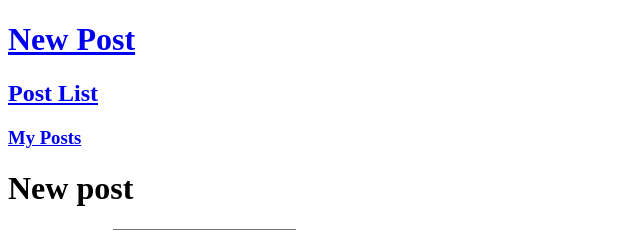
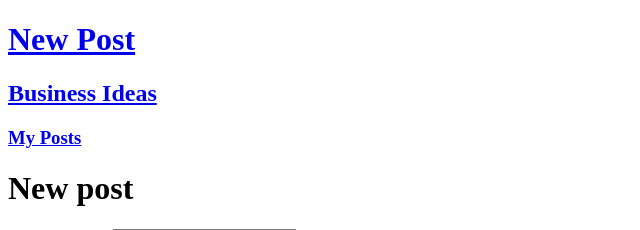
Before and after one commit to tate-aabb/sponsorhub, a Django app: page /sponsors/form/ in a window 1280 px wide. Shown: the top 230 px of the page, without its empty margins (0-640 px from the left). Run offline with Django 4.2, Linux system fonts and the light colour scheme.

Commit message:
sponsor_app update 3

```diff
--- a/sponsor_app/templates/base.html
+++ b/sponsor_app/templates/base.html
@@ -8,7 +8,7 @@
     <body>
         <header>
             <h1><a href="{% url 'sponsor' %}">New Post</a></h1>
-            <h2><a href="{% url 'home' %}">Post List</a></h2>
+            <h2><a href="{% url 'home' %}">Business Ideas</a></h2>
             <h3><a href="{% url 'sponsor_page' %}">My Posts</a></h3>
         </header>
         <div>
```
